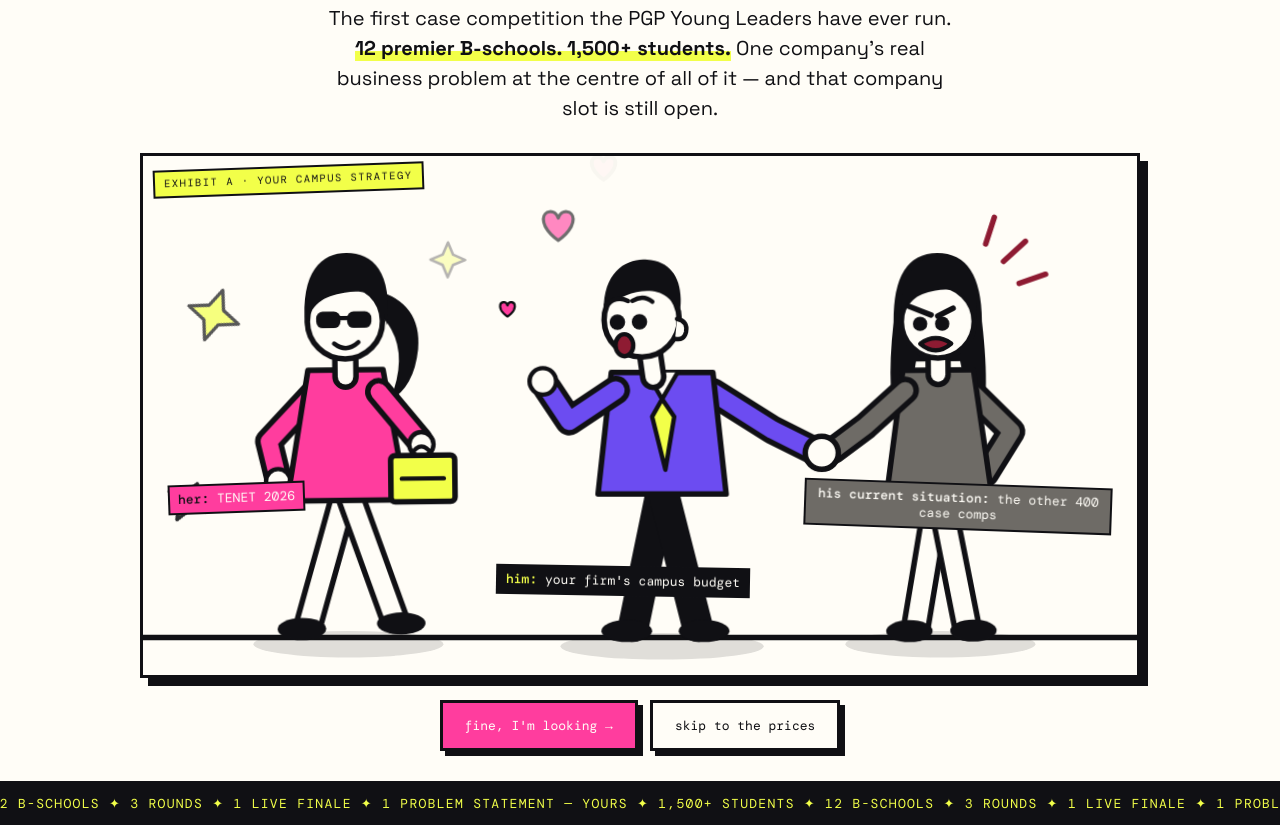
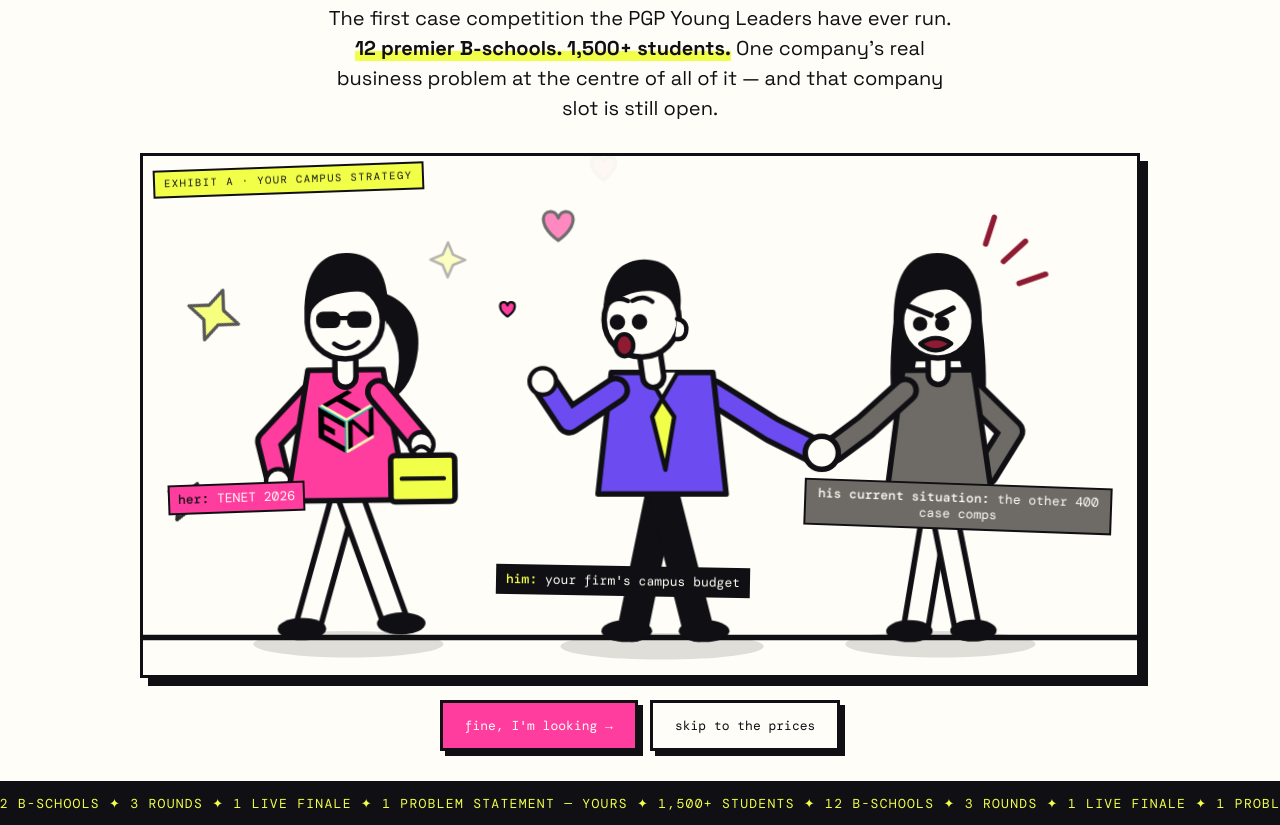
Before and after one commit to AdityaVamsiK/YLCCWebsite, a plain HTML site: page index.html in a window 1280 px wide. Shown: the part 476-1301 px from the top of the page. Drawn offline with nearby package versions, Linux system fonts and the light colour scheme; no server answers.

Commit message:
Print the cube mark on the TENET figure in the hero meme
Sits inside her group so it moves with the walk cycle, and behind the
arms so her forearm crosses in front of it. Centred with clearance from
the dress outline at every row of the trapezoid.

Co-Authored-By: Claude Opus 5 (1M context) <noreply@anthropic.com>

```diff
--- a/index.html
+++ b/index.html
@@ -344,6 +344,8 @@
           <path d="M156 216 L116 258 L124 292" stroke="#FF3D9E" stroke-width="15" fill="none"/>
           <circle cx="124" cy="294" r="11" fill="#FFFDF7" stroke="#101014" stroke-width="4"/>
           <path d="M152 194 L220 194 L240 312 L132 312 Z" fill="#FF3D9E" stroke="#101014" stroke-width="5"/>
+          <!-- the cube, printed across her dress: she IS TENET -->
+          <image href="assets/tenet-logo.png" x="161" y="212" width="50" height="57"/>
           <path d="M216 214 L252 258" stroke="#101014" stroke-width="25" fill="none"/>
           <path d="M216 214 L252 258" stroke="#FF3D9E" stroke-width="15" fill="none"/>
           <circle cx="254" cy="262" r="11" fill="#FFFDF7" stroke="#101014" stroke-width="4"/>
```
